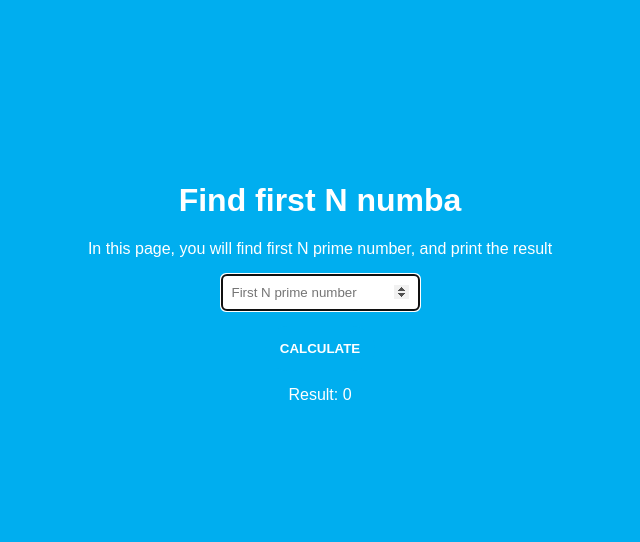
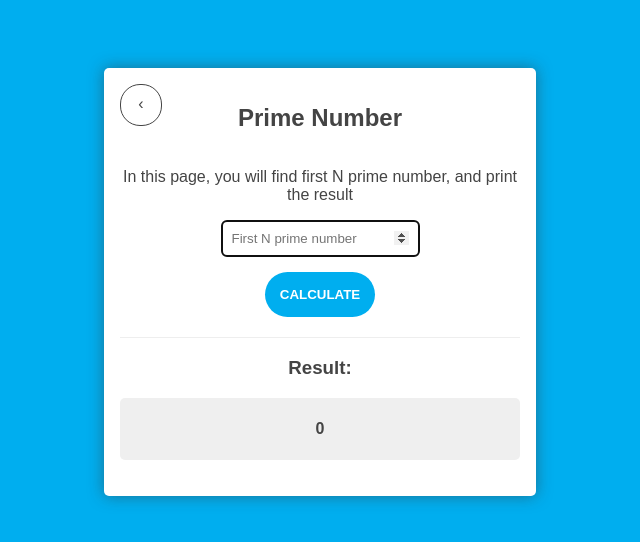
Before and after one commit to wafihfzhn/wecan, a React (Create React App) app: page /prime in a window 1280 px wide. Shown: the part 118-660 px from the top of the page, without its empty margins (320-960 px from the left). Built offline with nearby package versions, Linux system fonts and the light colour scheme.

Commit message:
Update styles

```diff
--- a/public/index.html
+++ b/public/index.html
@@ -2,19 +2,19 @@
 <html lang="en">
   <head>
     <meta charset="utf-8" />
-    <link rel="icon" href="./%PUBLIC_URL%/favicon.ico" />
+    <link rel="icon" href="%PUBLIC_URL%/favicon.ico" />
     <meta name="viewport" content="width=device-width, initial-scale=1" />
     <meta name="theme-color" content="#000000" />
     <meta
       name="description"
       content="Wecan Playground"
     />
-    <link rel="apple-touch-icon" href="%./PUBLIC_URL%/logo192.png" />
+    <link rel="apple-touch-icon" href="%PUBLIC_URL%/logo192.png" />
     <!--
       manifest.json provides metadata used when your web app is installed on a
       user's mobile device or desktop. See https://developers.google.com/web/fundamentals/web-app-manifest/
     -->
-    <link rel="manifest" href="./%PUBLIC_URL%/manifest.json" />
+    <link rel="manifest" href="%PUBLIC_URL%/manifest.json" />
     <!--
       Notice the use of %PUBLIC_URL% in the tags above.
       It will be replaced with the URL of the `public` folder during the build.
--- a/src/components/pages/Fibo.tsx
+++ b/src/components/pages/Fibo.tsx
@@ -1,4 +1,5 @@
 import React from "react";
+import Container from "../templates/Container";
 import fibonacci from "../../utils/fibonacci";
 import "./Home.scss";
 
@@ -33,21 +34,26 @@ const Prime = () => {
   };
 
   return (
-    <div className="Sum">
-      <h1>Fibo</h1>
-      <p>
-        {" "}
-        In this page, you will find first N prime number, and print the result
-      </p>
+    <Container
+      name="Fibonacci"
+      title="Fibonacci Number"
+      description="In this page, You will find the first N Fibonacci sequence, and print the result"
+      withBack
+    >
       <SumForm />
-      Result:{" "}
+
+      <div className="Result">
+        <h3>Result:</h3>
+        <span>
           {result.map((r: number, i: number) => (
             <div className="result" key={i} style={{ display: "inline" }}>
               {i ? ", " : ""}
               {r}
             </div>
           ))}
+        </span>
       </div>
+    </Container>
   );
 };
 
--- a/src/components/pages/Home.tsx
+++ b/src/components/pages/Home.tsx
@@ -9,8 +9,8 @@ const Home = () => (
     description="You can pick any playground you want!"
   >
     <div className="Home">
-      <a href="./sum">SUM</a>
-      <a href="./multiply">Multuply</a>
+      <a href="./sum">SUM X and Y</a>
+      <a href="./multiply">Multiply X and Y</a>
       <a href="./prime">Prime Sequence</a>
       <a href="./fibonacci">Fibonacci Sequence</a>
     </div>
--- a/src/components/pages/Multiply.tsx
+++ b/src/components/pages/Multiply.tsx
@@ -1,4 +1,5 @@
 import React from "react";
+import Container from "../templates/Container";
 import multiply from "../../utils/multiply";
 import "./Home.scss";
 
@@ -30,12 +31,19 @@ const Multiply = () => {
   };
 
   return (
-    <div className="Sum">
-      <h1>Multiply X & Y</h1>
-      <p> In this page, you will Multiply X & Y, and print the result</p>
+    <Container
+      name="Multiply"
+      title="Multiply X and Y"
+      description="In this page, you will multiply X & Y, and print the result"
+      withBack
+    >
       <SumForm />
-      Result: {result}
-    </div>
+
+      <div className="Result">
+        <h3>Result:</h3>
+        <span>{" " + result}</span>
+      </div>
+    </Container>
   );
 };
 
--- a/src/components/pages/Prime.tsx
+++ b/src/components/pages/Prime.tsx
@@ -1,4 +1,5 @@
 import React from "react";
+import Container from "../templates/Container";
 import primeFactors from "../../utils/primeFactors";
 import "./Home.scss";
 
@@ -32,21 +33,26 @@ const Prime = () => {
   };
 
   return (
-    <div className="Sum">
-      <h1>Find first N numba</h1>
-      <p>
-        {" "}
-        In this page, you will find first N prime number, and print the result
-      </p>
+    <Container
+      name="Prime"
+      title="Prime Number"
+      description="In this page, you will find first N prime number, and print the result"
+      withBack
+    >
       <SumForm />
-      Result:{" "}
+
+      <div className="Result">
+        <h3>Result:</h3>
+        <span>
           {result.map((r: number, i: number) => (
             <div className="result" key={i} style={{ display: "inline" }}>
               {i ? ", " : ""}
               {r}
             </div>
           ))}
+        </span>
       </div>
+    </Container>
   );
 };
 
--- a/src/components/pages/Sum.tsx
+++ b/src/components/pages/Sum.tsx
@@ -33,6 +33,7 @@ const Sum = () => {
       name="Sum"
       title="Sum X and Y"
       description="In this page, you will Sum X & Y, and print the result"
+      withBack
     >
       <SumForm />
 
--- a/src/components/templates/Container.scss
+++ b/src/components/templates/Container.scss
@@ -10,6 +10,22 @@
   text-align: center;
   display: flex;
   flex-direction: column;
+}
+
+a.Back {
+  transition: 0.5s;
+  background: #fff;
+  position: absolute;
+  border: solid 1px #444;
+  color: #444;
+  text-decoration: none;
+  padding: 10px;
+  border-radius: 20px;
+  width: 20px;
+  height: 20px;
+  &:hover {
+    background: #efefef;
+  }
 }
 
 input {
@@ -48,9 +64,13 @@ button {
 
   span {
     margin-top: 10px;
-    background: #ccc;
+    background: #efefef;
     padding: 15px;
     border-radius: 5px;
     font-weight: bold;
+    display: block;
+    line-height: 2em;
+    max-height: 30vh;
+    overflow: auto;
   }
 }
--- a/src/components/templates/Container.tsx
+++ b/src/components/templates/Container.tsx
@@ -5,12 +5,18 @@ interface Props {
   name: string;
   title?: string;
   description?: string;
+  withBack?: boolean;
   children: React.ReactNode;
 }
 
-const Container = ({ name, title, description, children }: Props) => {
+const Container = ({ name, title, description, children, withBack }: Props) => {
   return (
     <div className="Container">
+      {withBack && (
+        <a className="Back" href="./">
+          &#8249;
+        </a>
+      )}
       {title && <h2>{title}</h2>}
       {description && <p>{description}</p>}
       <section className={name}>{children}</section>
```
Lines whose indentation alone changed are shown as unchanged.
